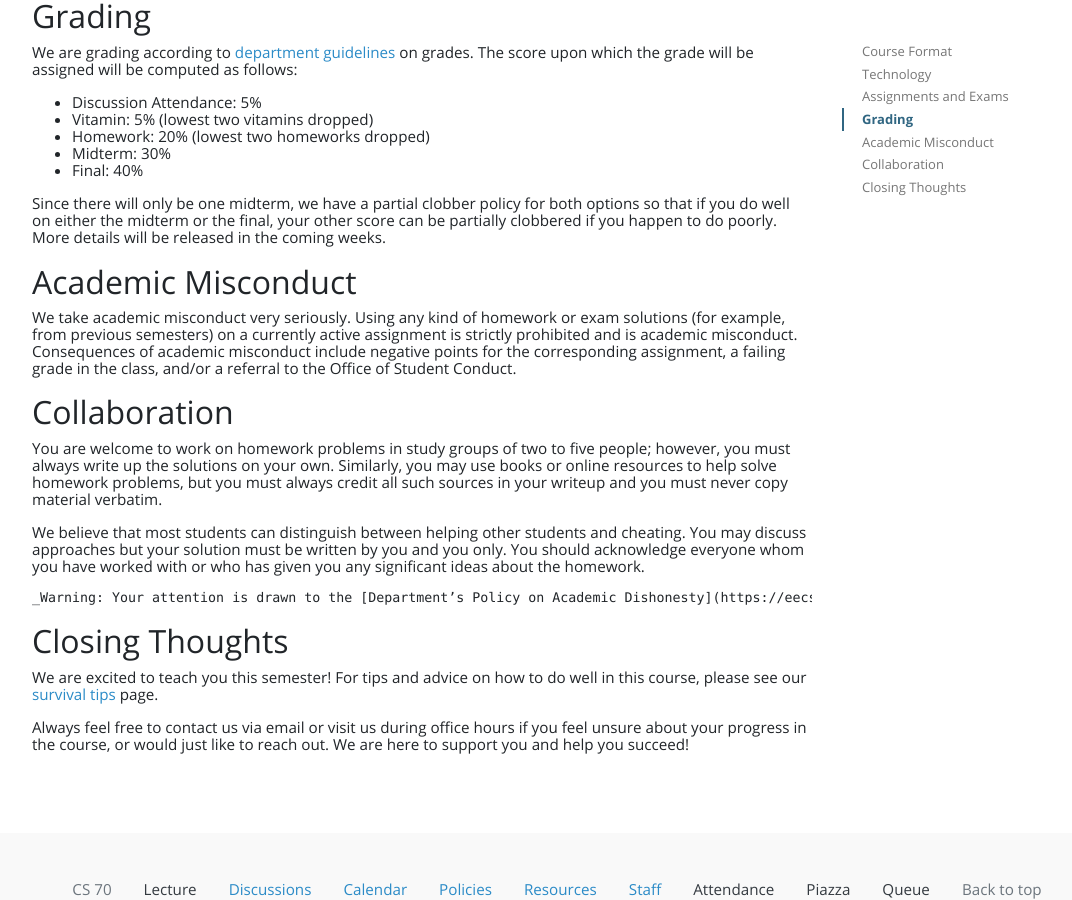
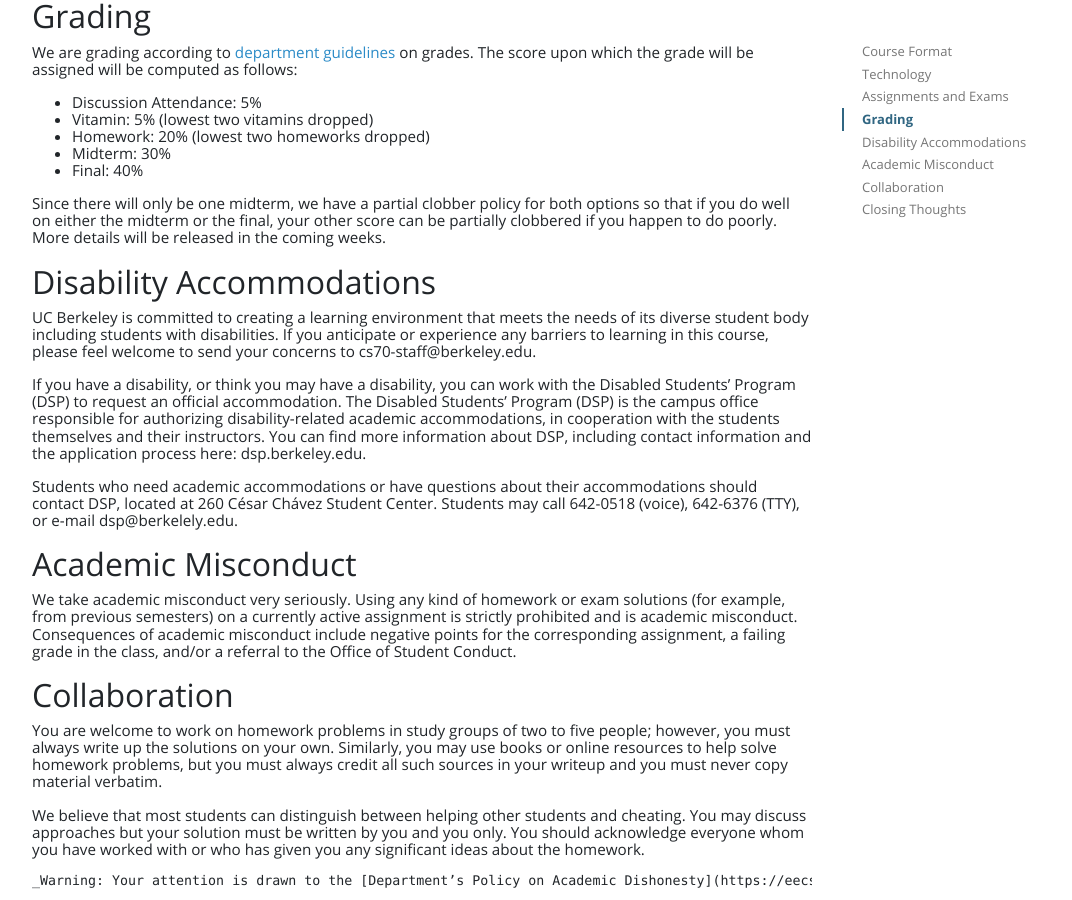
Before and after one commit to tsgoten/cs70-website, a Jekyll site: the page built from resources/policies.md, in a window 1280 px wide and 900 px high, scrolled down 2608 px. Shown: the whole window, without its empty margins (83-1155 px from the left). Built offline with Jekyll 4.4.1, drawn with Linux system fonts in a browser that asks for light colours.

Commit message:
Update policies.md
Policy updates

```diff
--- a/resources/policies.md
+++ b/resources/policies.md
@@ -130,6 +130,15 @@ We are grading according to [department guidelines](https://eecs.berkeley.edu/re
 Since there will only be one midterm, we have a partial clobber policy for both options so that if you do well on either the midterm or the final, your other score can be partially clobbered if you happen to do poorly. More details will be released in the coming weeks.
 
 
+## Disability Accommodations
+
+UC Berkeley is committed to creating a learning environment that meets the needs of its diverse student body including students with disabilities. If you anticipate or experience any barriers to learning in this course, please feel welcome to send your concerns to cs70-staff@berkeley.edu.
+
+If you have a disability, or think you may have a disability, you can work with the Disabled Students' Program (DSP) to request an official accommodation. The Disabled Students' Program (DSP) is the campus office responsible for authorizing disability-related academic accommodations, in cooperation with the students themselves and their instructors. You can find more information about DSP, including contact information and the application process here: dsp.berkeley.edu.
+
+Students who need academic accommodations or have questions about their accommodations should contact DSP, located at 260 César Chávez Student Center. Students may call 642-0518 (voice), 642-6376 (TTY), or e-mail dsp@berkelely.edu.
+
+
 ## Academic Misconduct
 
 We take academic misconduct very seriously. Using any kind of homework or exam solutions (for example, from previous semesters) on a currently active assignment is strictly prohibited and is academic misconduct. Consequences of academic misconduct include negative points for the corresponding assignment, a failing grade in the class, and/or a referral to the Office of Student Conduct.
```
